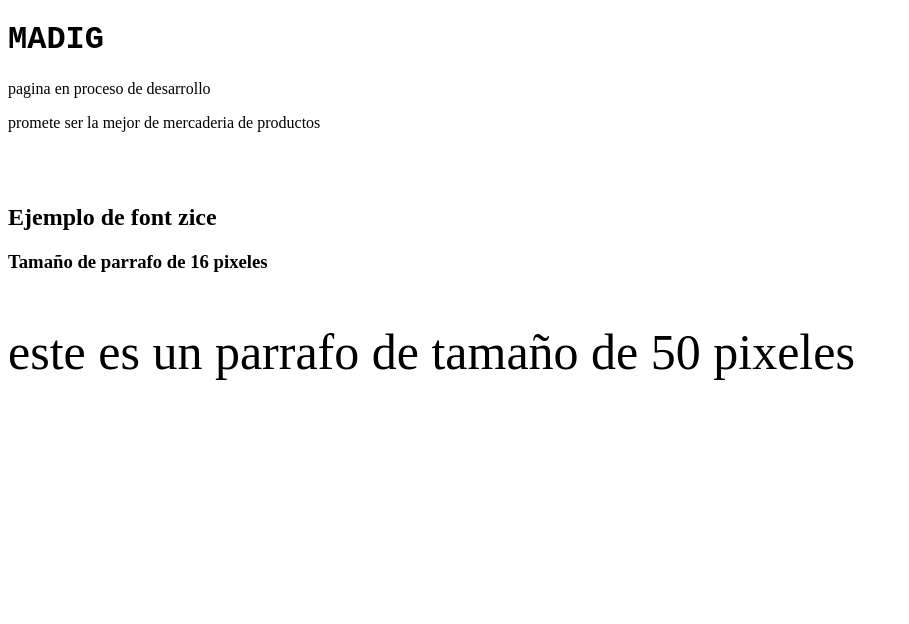
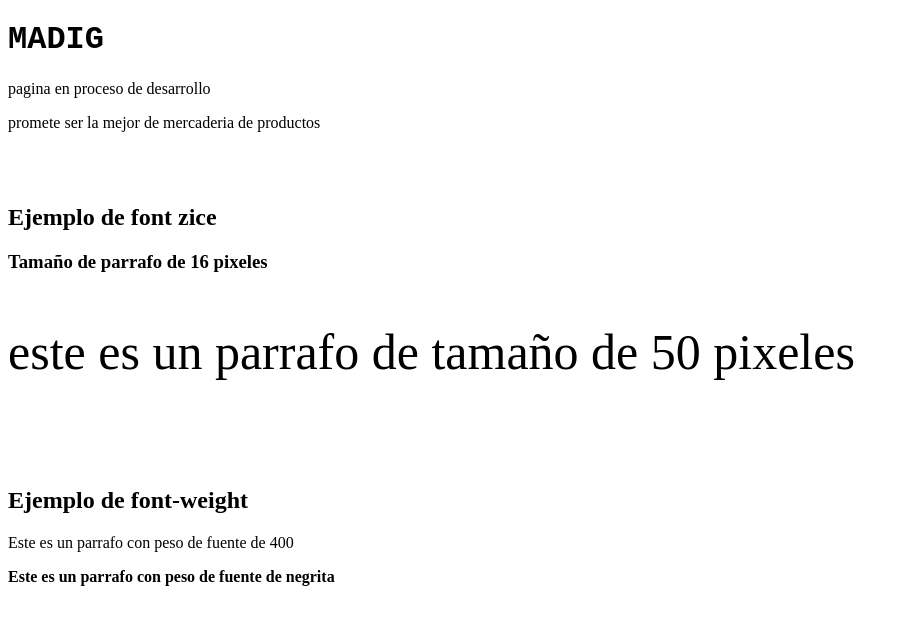
Before and after one commit to Anderson-Gomez/ADSI_2280204_Anderson_Gomez, a plain HTML site: page index.html in a window 1280 px wide. Shown: the whole page, without its empty margins (0-909 px from the left). Drawn offline with Linux system fonts and the light colour scheme.

Commit message:
Modificando peso de fuente

```diff
--- a/css/style.css
+++ b/css/style.css
@@ -4,3 +4,9 @@ h1 {
 .big-font {
     font-size: 50px;
 }
+.fuente-normal {
+    font-weight: 400;
+}
+.fuente-negrita {
+    font-weight: bold;
+}
--- a/index.html
+++ b/index.html
@@ -16,6 +16,10 @@
     <h2>Ejemplo de font zice</h2>
     <h3>Tamaño de parrafo de 16 pixeles</h3>
     <P class="big-font">este es un parrafo de tamaño de 50 pixeles</P>
+    <br><br>
 
+    <h2>Ejemplo de font-weight</h2>
+    <p class="fuente-normal">Este es un parrafo con peso de fuente de 400</p>
+    <p class="fuente-negrita">Este es un parrafo con peso de fuente de negrita</p>
 </body>
 </html>
```
